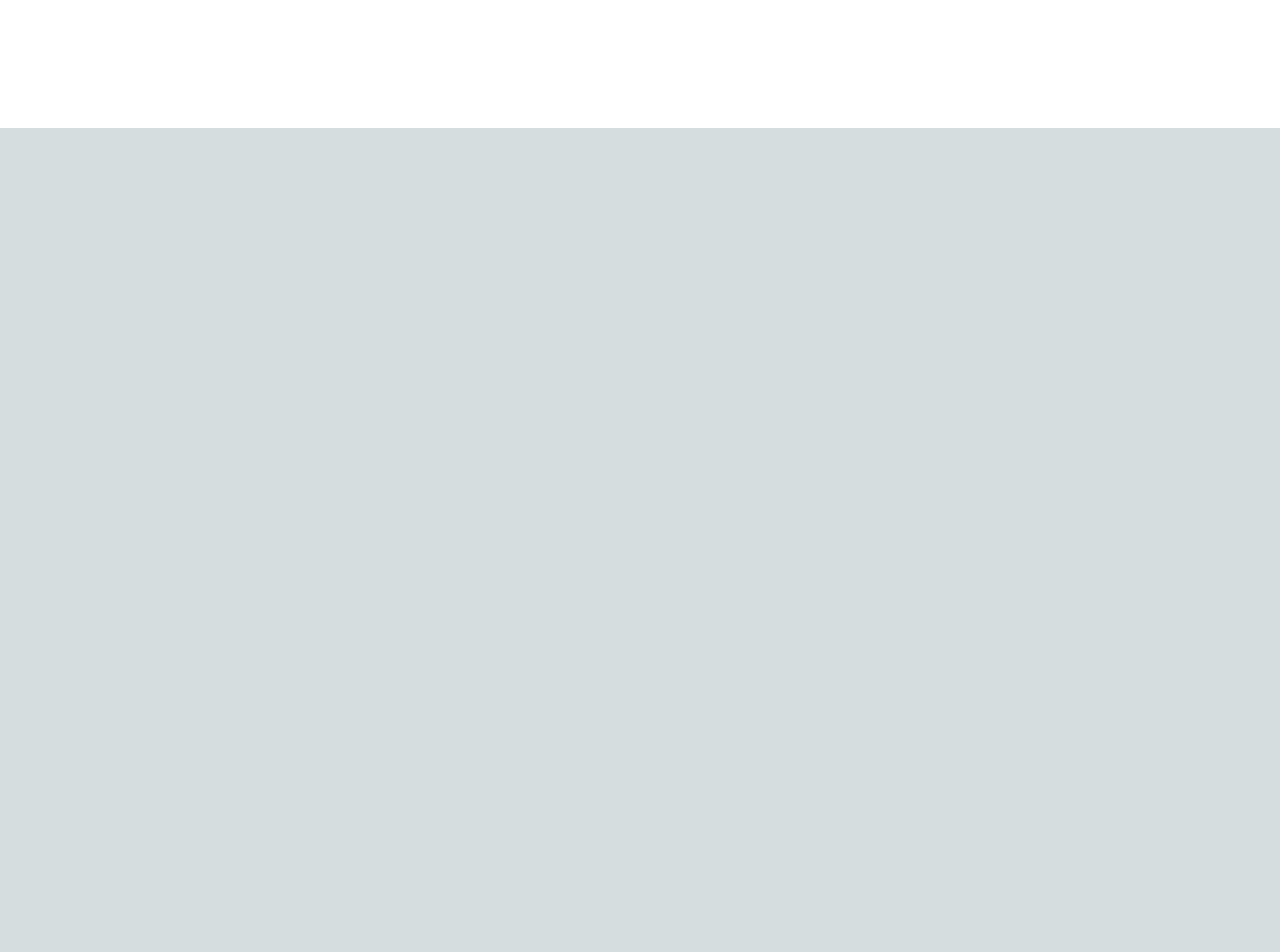
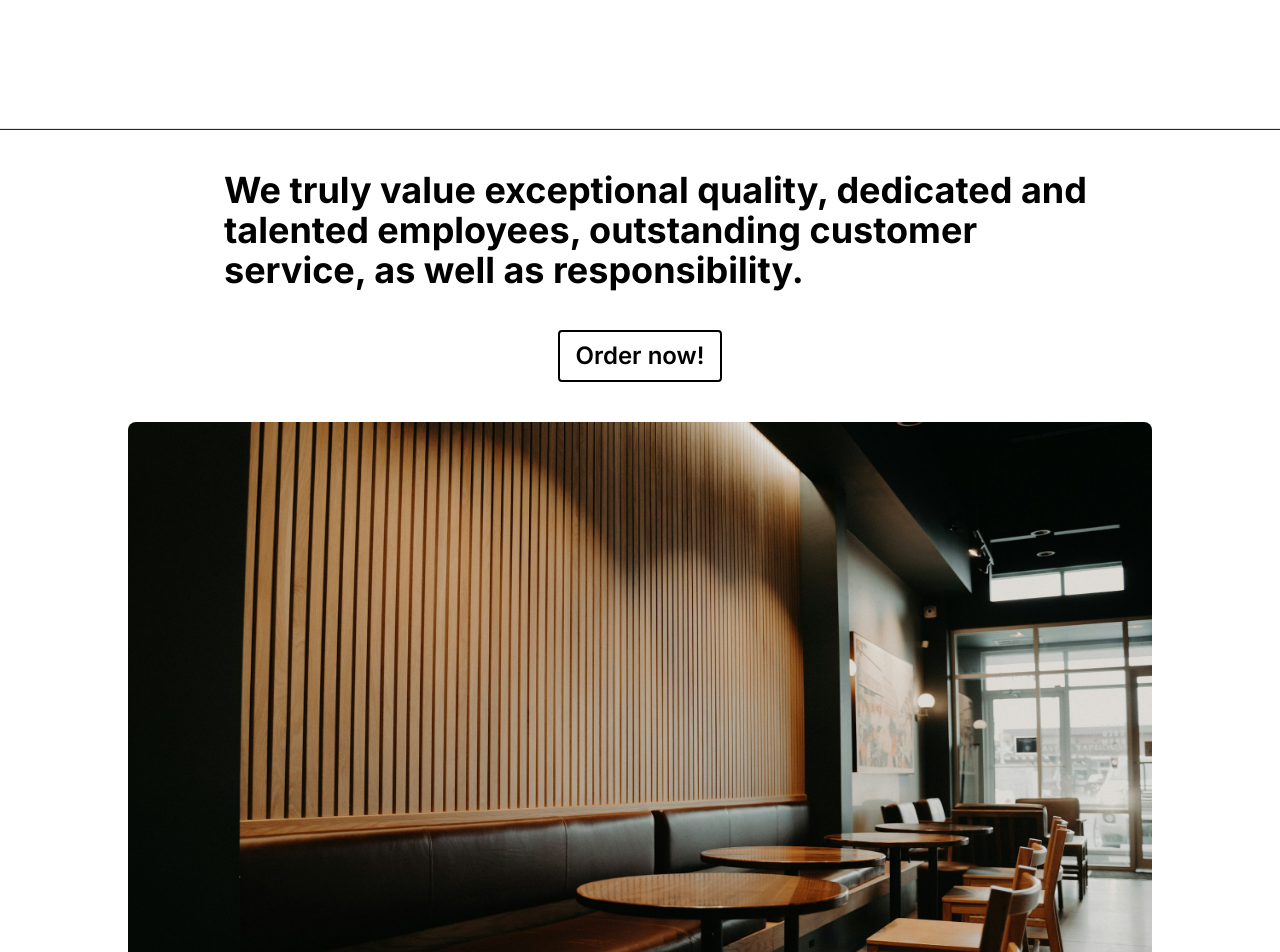
Before and after one commit to VarchasvH/brewista, a Next.js app: page / in a window 1280 px wide. Shown: the part 4540-5492 px from the top of the page. Before the commit the page ends 4668 px from the top, so only its background shows below. Built offline with nearby package versions, Linux system fonts and the light colour scheme; no server answers.

Commit message:
Footer needs to be added

```diff
--- a/src/components/Menu.jsx
+++ b/src/components/Menu.jsx
@@ -1,6 +1,7 @@
 "use client";
 import axios from "axios";
 import Image from "next/image";
+import woodenImg from "@/../public/hero/bef.jpg";
 import { useEffect, useState } from "react";
 
 const Menu = () => {
@@ -106,6 +107,32 @@ const Menu = () => {
           </div>
         </div>
       </div>
+      <div className='flex flex-col items-center justify-center'>
+        <div>
+          <hr className='bg-neutral-800 h-0.5' />
+          <text className='text-lg pb-10 pt-10 md:text-4xl font-bold md:pr-44 md:pl-56 flex justify-center items-center text-pretty md:pb-10 px-12'>
+            We truly value exceptional quality, dedicated and talented
+            employees, outstanding customer service, as well as responsibility.
+          </text>
+        </div>
+        <div className='pb-10'>
+          <button class='bg-transparent hover:bg-black text-black font-semibold hover:text-white py-2 px-4  border-black hover:border-transparent rounded text-2xl border-2'>
+            Order now!{" "}
+          </button>
+        </div>
+        <div>
+          <Image
+            src={woodenImg}
+            quality={100}
+            width={200}
+            height={200}
+            unoptimized={true}
+            priority
+            alt='Hero Image'
+            className='md:h-[80vh] md:w-[80vw] h-[40vh] w-[80vw] rounded-lg'
+          />
+        </div>
+      </div>
     </div>
   );
 };
```
Also changed, not shown: public/hero/bef.jpg (added).
